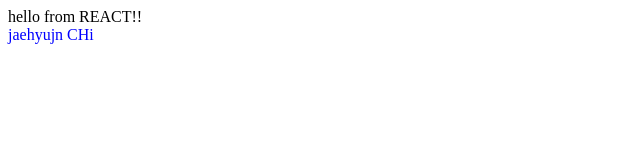
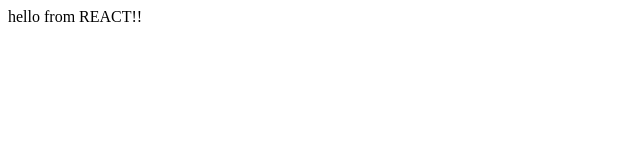
Before and after one commit to jaehchi/website, a React app in the folder client/: page / in a window 1280 px wide. Shown: the top 160 px of the page, without its empty margins (0-640 px from the left). Built offline with nearby package versions, Linux system fonts and the light colour scheme.

Commit message:
[add] - adding html structure

```diff
--- a/client/src/components/About/About.scss
+++ /dev/null
@@ -1,3 +0,0 @@
-.name {
-  color : blue;
-}
--- a/client/src/components/About/index.jsx
+++ b/client/src/components/About/index.jsx
@@ -1,11 +1,9 @@
 import React from 'react';
-
-import './About.scss';
 
 const About = () => {
   return (
-    <div className="name">
-      jaehyujn CHi
+    <div>
+
     </div>
   );
 }
--- a/client/src/components/App.jsx
+++ b/client/src/components/App.jsx
@@ -1,6 +1,11 @@
 import React, { Component } from 'react';
 
+import Header from './Header';
+import Nav from './Nav';
 import About from './About';
+import Tech from './Tech';
+import Porfolio from './Portfolio';
+import Footer from './Footer';
 
 class App extends Component {
   constructor(props) {
--- /dev/null
+++ b/client/src/components/Header/index.jsx
@@ -0,0 +1,10 @@
+import React from 'react';
+
+const Header = () => {
+  return (
+    <div className="">
+    </div>
+  );
+}
+
+export default Header;
```
Also changed, not shown: client/src/components/Contact/index.jsx (renamed from client/src/components/Contact/Contact.jsx), client/src/components/Footer/index.jsx (renamed from client/src/components/Footer/Footer.jsx), client/src/components/Nav/index.jsx (renamed from client/src/components/Nav/Nav.jsx), client/src/components/Portfolio/index.jsx (renamed from client/src/components/Portfolio/Portfolio.jsx), client/src/components/Tech/index.jsx (renamed from client/src/components/Tech/Tech.jsx).
